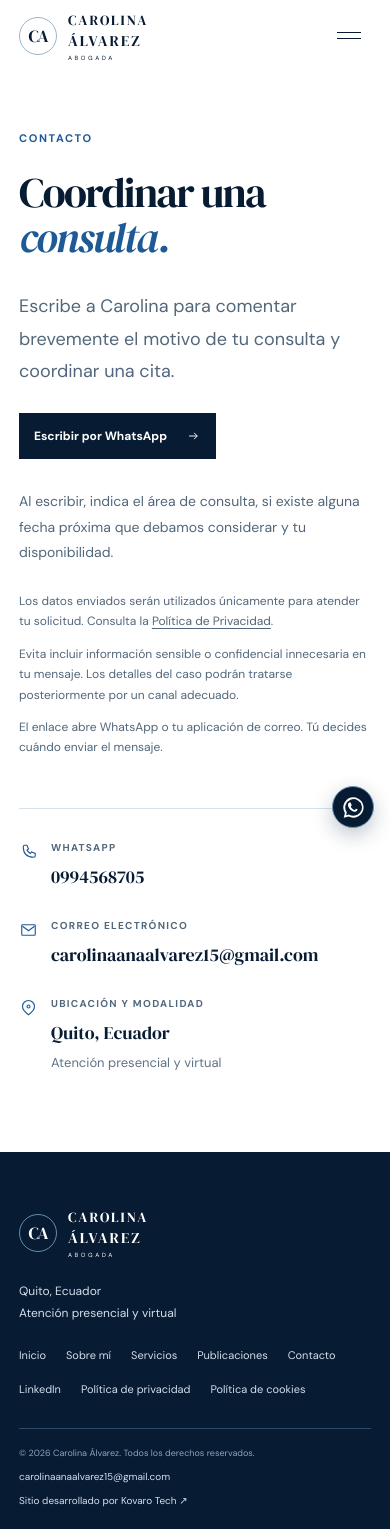
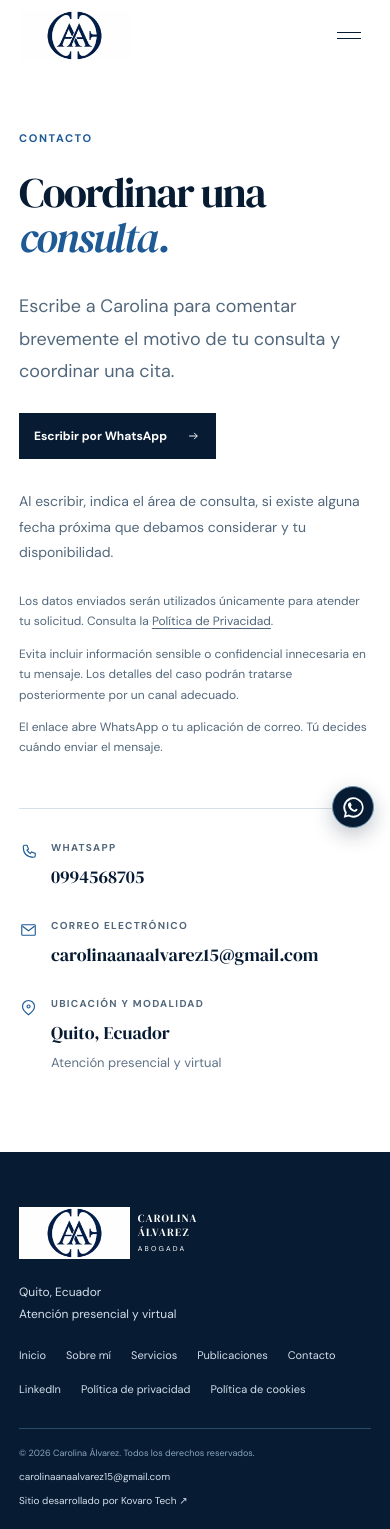
Before and after one commit to Kovaro-Tech/carolina-alvarez-web, a React (Vite) app: page /contacto in a window 390 px wide. Built offline with nearby package versions, Linux system fonts and the light colour scheme.

Commit message:
Update experience, refine about page and add first publication

```diff
--- a/scripts/prerender.mjs
+++ b/scripts/prerender.mjs
@@ -13,7 +13,7 @@ assert(template.includes('<!--page-head-->'), 'Missing metadata placeholder')
 for (const article of publications) {
   assert(/^[a-z0-9]+(?:-[a-z0-9]+)*$/.test(article.slug), 'Use a URL-safe article slug')
   assert(article.title && article.description && article.paragraphs?.length, 'Articles need approved content')
-  assert(/^\d{4}-\d{2}-\d{2}$/.test(article.datePublished) && Number.isFinite(Date.parse(article.datePublished)), 'Use the actual publication date')
+  if (article.datePublished) assert(/^\d{4}-\d{2}-\d{2}$/.test(article.datePublished) && Number.isFinite(Date.parse(article.datePublished)), 'Use the actual publication date')
 }
 assert.equal(new Set(publications.map((article) => article.slug)).size, publications.length, 'Duplicate article slug')
 await access(resolve(output, siteConfig.socialImage.path.slice(1)))
--- /dev/null
+++ b/src/components/Brand.css
@@ -0,0 +1,47 @@
+.logo {
+  display: inline-flex;
+  align-items: center;
+  gap: 10px;
+  flex-shrink: 0;
+  text-decoration: none;
+  color: var(--navy);
+}
+
+.logo-image {
+  display: block;
+  flex: none;
+  width: auto;
+  height: 64px;
+  object-fit: contain;
+}
+
+.logo-name {
+  display: grid;
+  gap: 2px;
+  text-transform: uppercase;
+  letter-spacing: 1.5px;
+}
+
+.logo-name b,
+.logo-name strong {
+  font: 400 12px/1.1 var(--serif);
+}
+
+.logo-name i {
+  margin-top: 4px;
+  font-size: 7px;
+  font-style: normal;
+  line-height: 1.2;
+  letter-spacing: 2.2px;
+}
+
+.footer-top .logo-image {
+  height: 52px;
+}
+
+@media (max-width: 760px) {
+  .logo { gap: 8px; }
+  .logo-image { height: 52px; }
+  .logo-name { letter-spacing: 1.2px; }
+  .logo-name b, .logo-name strong { font-size: 11px; }
+}
--- a/src/components/Brand.jsx
+++ b/src/components/Brand.jsx
@@ -1,2 +1,9 @@
 import { Link } from 'react-router-dom'
-export default function Brand() { return <Link className="logo" to="/" aria-label="Carolina Álvarez, ir al inicio"><span className="mark" aria-hidden="true">CA</span><span><b>Carolina</b><strong>Álvarez</strong><i>Abogada</i></span></Link> }
+import './Brand.css'
+
+export default function Brand({ showName = true }) {
+  return <Link className="logo" to="/" aria-label="Carolina Álvarez, ir al inicio">
+    <img className="logo-image" src="/images/logo.png" alt="" width="1600" height="752" />
+    {showName && <span className="logo-name"><b>Carolina</b><strong>Álvarez</strong><i>Abogada</i></span>}
+  </Link>
+}
--- a/src/components/Header.jsx
+++ b/src/components/Header.jsx
@@ -22,7 +22,7 @@ export default function Header() {
 
   return <header onKeyDown={(event) => { if (event.key === 'Escape' && open) { close(); event.currentTarget.querySelector('.menu-toggle').focus() } }} className={`header${solid ? ' header--solid' : ''}${overHero ? ' header--over-hero' : ''}`}>
     <div className="container nav">
-      <Brand />
+      <Brand showName={false} />
       <button type="button" className="menu-toggle" aria-label={open ? 'Cerrar menú' : 'Abrir menú'} aria-expanded={open} aria-controls="main-navigation" onClick={() => setMenu({ key, open: !open })}><span /><span /></button>
       <nav id="main-navigation" className={open ? 'nav-links is-open' : 'nav-links'} aria-label="Navegación principal" onKeyDown={(event) => { if (event.key === 'Escape') { close(); event.currentTarget.previousElementSibling.focus() } }}>
         <NavLink to="/" end onClick={close}>Inicio</NavLink>
--- a/src/data/publications.js
+++ b/src/data/publications.js
@@ -1,6 +1,52 @@
-// Add only approved, real articles. Dates must describe actual publication/revision.
-// { slug, title, description, datePublished: 'YYYY-MM-DD', dateModified?,
-//   image?: '/images/...', paragraphs: ['...'] }
-export const publications = []
+// Source: client-supplied PDF. No publication date is stated in the document.
+export const publications = [
+  {
+    "slug": "cooperacion-internacional-asistencia-judicial-lavado-activos-ecuador",
+    "title": "Cooperación internacional y asistencia judicial en casos de lavado de activos: retos prácticos para Ecuador",
+    "description": "La cooperación internacional y la asistencia judicial frente al lavado de activos: avances normativos y desafíos prácticos para Ecuador.",
+    "sourcePdf": "/articulos/ARTICULO-CAROLINA-ALVAREZ.pdf",
+    "paragraphs": [
+      "El lavado de activos es, por naturaleza, un delito transnacional. Su comisión implica el movimiento de capitales a través de diferentes jurisdicciones, con el propósito de ocultar el origen ilícito de los bienes y conferirles una apariencia de legalidad. Este carácter global convierte a la cooperación internacional y a la asistencia judicial en pilares fundamentales para su persecución efectiva. En el caso de Ecuador, los avances normativos e institucionales son innegables; sin embargo, los desafíos prácticos persisten y limitan la eficacia de los esfuerzos estatales."
+    ],
+    "sections": [
+      {
+        "title": "Marco normativo y cooperación internacional",
+        "paragraphs": [
+          "La Constitución de la República y el Código Orgánico Integral Penal reconocen el deber de cooperación entre Estados en la investigación y sanción de delitos transnacionales. Asimismo, Ecuador es parte de instrumentos internacionales relevantes, como la Convención de Viena de 1988, la Convención de Palermo del 2000 y la Convención de Mérida de 2003, que imponen a los Estados la obligación de brindar asistencia judicial recíproca en materia penal. En este marco, se han establecido mecanismos de intercambio de información, congelamiento de activos, extradición y ejecución de sentencias extranjeras."
+        ]
+      },
+      {
+        "title": "Diferencias entre los marcos legales",
+        "paragraphs": [
+          "No obstante, la efectividad de estas herramientas depende de factores prácticos que van más allá de la suscripción de tratados. Uno de los principales retos es la diferencia en los marcos legales internos, que retrasa o incluso impide la cooperación. Mientras en algunas jurisdicciones se reconoce expresamente a los criptoactivos como bienes susceptibles de lavado, en otras persisten vacíos legales que obstaculizan el rastreo y recuperación de activos. Esta disparidad normativa afecta la inmediatez que exige la persecución del delito."
+        ]
+      },
+      {
+        "title": "Burocracia y tiempos de respuesta",
+        "paragraphs": [
+          "Otro obstáculo se relaciona con la burocracia judicial y administrativa. Los pedidos de asistencia internacional suelen enfrentar procesos engorrosos que demoran meses, cuando las operaciones financieras ilícitas se ejecutan en cuestión de segundos. Esta brecha temporal favorece a las organizaciones criminales, que logran dispersar los capitales a múltiples jurisdicciones antes de que los Estados receptores puedan congelarlos o incautarlos."
+        ]
+      },
+      {
+        "title": "Especialización técnica",
+        "paragraphs": [
+          "La falta de especialización técnica es también un desafío. La investigación de operaciones de lavado requiere conocimientos avanzados en finanzas, blockchain, ingeniería contable y mecanismos societarios transnacionales. Si bien la Fiscalía ecuatoriana y la Unidad de Análisis Financiero y Económico (UAFE) han fortalecido sus capacidades, aún resulta insuficiente frente a la complejidad de las redes criminales globales. Sin una preparación técnica acorde, la cooperación internacional pierde efectividad, ya que los Estados no logran presentar pedidos claros, fundamentados y procesalmente viables."
+        ]
+      },
+      {
+        "title": "Voluntad política e independencia institucional",
+        "paragraphs": [
+          "Finalmente, un aspecto crucial es la voluntad política. El lavado de activos derivado de la corrupción pública o de actividades económicas de gran impacto involucra, en muchos casos, a actores con poder político y económico. La falta de independencia institucional puede debilitar los pedidos de cooperación, transformándolos en trámites formales sin resultados concretos."
+        ]
+      },
+      {
+        "title": "Conclusión",
+        "paragraphs": [
+          "En conclusión, la cooperación internacional y la asistencia judicial son condiciones sine qua non para enfrentar el lavado de activos. Ecuador ha mostrado avances normativos, pero enfrenta limitaciones prácticas que comprometen su eficacia. Superar estas barreras exige tres elementos: una armonización normativa con los estándares internacionales, una capacitación técnica constante de fiscales y jueces, y un compromiso político real de combatir la impunidad. Solo de esta manera será posible garantizar que las fronteras no se conviertan en refugio para el dinero ilícito ni en obstáculos para la justicia penal."
+        ]
+      }
+    ]
+  }
+]
 
 export const publicationPath = (article) => `/publicaciones/${article.slug}`
--- a/src/navigation/navigation.css
+++ b/src/navigation/navigation.css
@@ -20,11 +20,10 @@ main:focus { outline: none; }
   backdrop-filter: blur(12px);
   box-shadow: 0 4px 18px #071b3305;
 }
-.header .logo, .header .mark, .nav-links, .nav-links > a {
+.header .logo, .nav-links, .nav-links > a {
   transition: color 240ms ease, border-color 240ms ease, background-color 240ms ease, box-shadow 240ms ease;
 }
 .header--over-hero .logo, .header--over-hero .nav-links { color: #fff; }
-.header--over-hero .mark { border-color: #ffffff80; }
 .header--over-hero .nav-cta { color: #fff; background: #ffffff12; box-shadow: inset 0 0 0 1px #ffffff70; }
 .header--over-hero .nav-cta:hover { color: var(--navy); background: #fff; }
 .nav-links > a:not(.nav-cta)::after { background: currentColor; transform-origin: left; transition: transform 240ms var(--ease-out); }
@@ -81,7 +80,7 @@ main:focus { outline: none; }
 @media (prefers-reduced-motion: reduce) {
   html { scroll-behavior: auto; }
   .route-transition, .service-chapter__panel { animation: none; transition: none; }
-  .header, .header .logo, .header .mark, .nav-links, .nav-links > a,
+  .header, .header .logo, .nav-links, .nav-links > a,
   .nav-links > a::after, .menu-toggle span, .button, .floating-whatsapp,
   .text-link, .home-hero__link, .service-card, .service-card__shape,
   .contact-details a, .footer-top nav a, .footer-bottom a,
--- a/src/pages/About.jsx
+++ b/src/pages/About.jsx
@@ -19,7 +19,7 @@ export default function About() {
           <a className="text-link" href="#formacion">Explorar trayectoria <Icon name="arrow" /></a>
         </div>
         <figure className="about-open__figure">
-          <img src="/images/carolina_3.webp" alt="Carolina Álvarez, abogada, con traje blanco y los brazos cruzados" width="1074" height="1074" fetchPriority="high" />
+          <img src="/images/carolina_4.webp" alt="Carolina Álvarez sentada en un retrato de estudio" width="4160" height="6240" fetchPriority="high" />
           <figcaption>Carolina Álvarez <span>Abogada</span></figcaption>
         </figure>
       </div>
@@ -56,10 +56,6 @@ export default function About() {
     </section>
     <section className="about-defense">
       <div className="container about-defense__layout">
-        <figure className="about-defense__figure">
-          <img src="/images/carolina_4.webp" alt="Carolina Álvarez sentada en un retrato de estudio" width="4160" height="6240" loading="lazy" />
-          <figcaption>Trayectoria profesional / Carolina Álvarez</figcaption>
-        </figure>
         <div className="about-defense__copy">
           <p className="section-label">03 / Experiencia en defensa</p>
           <h2>Defensa de altos cargos públicos y <em>empresas.</em></h2>
@@ -68,9 +64,18 @@ export default function About() {
             <p>Ha participado en la defensa de altos cargos públicos en el Caso Apagón, como parte de su experiencia en el ejercicio de la defensa penal.</p>
           </div>
           <div className="defense-companies">
-            <h3>Empresas nacionales e internacionales</h3>
-            <p>Su experiencia profesional incluye también la intervención en la defensa de empresas como:</p>
-            <ul><li>Novacero</li><li>LALIGA <span>España</span></li><li>DirecTV</li><li>Saludsa</li></ul>
+            <h3>Sectores y organizaciones</h3>
+            <p>Su experiencia profesional comprende la representación y defensa de clientes pertenecientes a los siguientes sectores y tipos de organización:</p>
+            <ul>
+              <li>Empresas multinacionales e internacionales</li>
+              <li>Compañías aseguradoras y de salud</li>
+              <li>Medios de comunicación y entretenimiento</li>
+              <li>Empresas de telecomunicaciones y tecnología</li>
+              <li>Organizaciones deportivas</li>
+              <li>Empresas inmobiliarias y de servicios</li>
+              <li>Empresas comerciales e industriales</li>
+              <li>Empresas de producción y servicios especializados</li>
+            </ul>
           </div>
           <Link className="text-link" to="/contacto">Coordinar una consulta <Icon name="arrow" /></Link>
         </div>
--- a/src/pages/Publication.jsx
+++ b/src/pages/Publication.jsx
@@ -1,4 +1,4 @@
-import { useParams } from 'react-router-dom'
+import { Link, useParams } from 'react-router-dom'
 import { publications } from '../data/publications'
 import NotFound from './NotFound'
 
@@ -6,10 +6,22 @@ export default function Publication() {
   const { slug } = useParams()
   const article = publications.find((item) => item.slug === slug)
   if (!article) return <NotFound />
-  return <article className="legal-page container">
-    <p className="section-label">Publicaciones / Carolina Álvarez</p>
-    <h1>{article.title}</h1>
-    <p>{article.description}</p>
-    {article.paragraphs.map((paragraph, index) => <p key={index}>{paragraph}</p>)}
+  return <article className="legal-page publication-detail container">
+    <Link className="text-link publication-back" to="/publicaciones">Volver a publicaciones</Link>
+    <header className="publication-heading">
+      <p className="section-label">Publicaciones / Carolina Álvarez</p>
+      <h1>{article.title}</h1>
+      {article.datePublished && <time className="publication-date" dateTime={article.datePublished}>{new Date(`${article.datePublished}T12:00:00Z`).toLocaleDateString('es-EC', { day: 'numeric', month: 'long', year: 'numeric', timeZone: 'UTC' })}</time>}
+      <p className="publication-summary">{article.description}</p>
+    </header>
+    <div className="publication-body">
+      {article.paragraphs.map((paragraph, index) => <p key={index}>{paragraph}</p>)}
+      {article.sections?.map((section, index) => <section key={index}>
+        <h2>{section.title}</h2>
+        {section.paragraphs.map((paragraph, paragraphIndex) => <p key={paragraphIndex}>{paragraph}</p>)}
+      </section>)}
+    </div>
+    {article.sourcePdf && <p><a href={article.sourcePdf} target="_blank" rel="noopener noreferrer">Consultar el artículo original (PDF)</a></p>}
+    <Link className="text-link publication-back" to="/publicaciones">Ver todas las publicaciones</Link>
   </article>
 }
--- a/src/pages/Publications.jsx
+++ b/src/pages/Publications.jsx
@@ -7,8 +7,15 @@ export default function Publications() {
     <div className="container">
       <p className="section-label">Carolina Álvarez / Análisis jurídico</p>
       <h1>Publicaciones<span>.</span></h1>
-      <p className="publications-page__intro">Este espacio estará dedicado a artículos, análisis y publicaciones jurídicas.</p>
-      {publications.length ? <ul>{publications.map((article) => <li key={article.slug}><Link to={publicationPath(article)}>{article.title}</Link><p>{article.description}</p></li>)}</ul> : <div className="publications-pending">
+      <p className="publications-page__intro">{publications.length ? 'Artículos, análisis y publicaciones jurídicas.' : 'Este espacio estará dedicado a artículos, análisis y publicaciones jurídicas.'}</p>
+      {publications.length ? <ul className="publications-list">{publications.map((article) => <li key={article.slug}>
+        <article>
+          {article.datePublished && <time className="publication-date" dateTime={article.datePublished}>{new Date(`${article.datePublished}T12:00:00Z`).toLocaleDateString('es-EC', { day: 'numeric', month: 'long', year: 'numeric', timeZone: 'UTC' })}</time>}
+          <h2><Link to={publicationPath(article)}>{article.title}</Link></h2>
+          <p>{article.description}</p>
+          <Link className="text-link" to={publicationPath(article)} aria-label={`Leer artículo: ${article.title}`}>Leer artículo <Icon name="arrow" /></Link>
+        </article>
+      </li>)}</ul> : <div className="publications-pending">
         <span className="publications-pending__rule" aria-hidden="true" />
         <div><h2>Próximamente</h2><p>Las nuevas publicaciones estarán disponibles aquí.</p></div>
       </div>}
--- a/src/photo-layout.css
+++ b/src/photo-layout.css
@@ -24,7 +24,7 @@
 .final-cta p:not(.section-label) { color: #52677b; font-size: 14px; margin: 20px 0 0; }
 .final-cta .button { flex-shrink: 0; }
 
-/* Two original portraits, with distinct roles and natural proportions. */
+/* A single original portrait, displayed in its natural proportions. */
 .about-open { padding: 72px 0 64px; background: var(--paper); }
 .about-open__layout { display: grid; grid-template-columns: 1fr 1fr; gap: 90px; align-items: center; }
 .about-open__copy h1 { margin: 0; color: var(--navy); font: clamp(56px, 6vw, 86px)/1.04 var(--serif); letter-spacing: -2.7px; }
@@ -32,7 +32,7 @@
 .about-open__copy p:not(.section-label) { color: #526477; font-size: 16px; line-height: 1.85; margin: 24px 0; }
 .about-open__copy p.about-open__intro { color: var(--navy); font: 25px/1.5 var(--serif); }
 .about-open__copy .text-link { margin-top: 10px; }
-.about-open__figure { margin: 0; }
+.about-open__figure { margin: 0; width: 100%; max-width: 380px; justify-self: end; }
 .about-open__figure img { display: block; width: 100%; height: auto; }
 .about-open__figure figcaption { display: flex; justify-content: space-between; margin-top: 16px; color: #526477; font-size: 11px; }
 .about-open__figure figcaption span { text-transform: uppercase; letter-spacing: 1.5px; font-size: 9px; }
@@ -57,16 +57,12 @@
 .institutional-areas li { display: grid; grid-template-columns: 24px 1fr; gap: 20px; padding: 28px 0; border-bottom: 1px solid #ffffff30; }
 .institutional-areas li > span { padding-top: 4px; font-size: 11px; color: #abc9df; }
 .institutional-areas h3 { margin: 0; color: #fff; font: 24px/1.4 var(--serif); }
-.about-defense__layout { display: grid; grid-template-columns: .85fr 1.15fr; gap: 90px; align-items: center; }
-.about-defense__figure { max-width: 420px; margin: 0; }
-.about-defense__figure img { display: block; width: 100%; height: auto; }
-.about-defense__figure figcaption { margin-top: 17px; font-size: 10px; color: #607388; letter-spacing: .6px; }
+.about-defense__layout { max-width: 900px; }
 .defense-case { margin-top: 34px; }
 .defense-case h3, .defense-companies h3 { margin: 0 0 12px; color: var(--navy); font: 24px/1.3 var(--serif); }
 .defense-companies { border-top: 1px solid var(--line); margin: 28px 0 30px; padding-top: 26px; }
 .defense-companies ul { display: grid; grid-template-columns: 1fr 1fr; gap: 0 28px; margin: 24px 0 0; padding: 0; list-style: none; }
-.defense-companies li { padding: 17px 0; border-bottom: 1px solid var(--line); color: var(--navy); font-size: 19px; font-weight: 500; }
-.defense-companies li span { font-size: 11px; color: #607388; font-weight: 400; margin-left: 6px; }
+.defense-companies li { padding: 17px 0; border-bottom: 1px solid var(--line); color: var(--navy); font-size: 17px; line-height: 1.6; font-weight: 500; }
 
 @media (max-width: 1000px) {
   .home-hero { min-height: calc(620px + var(--navigation-header-height)); }
@@ -93,10 +89,10 @@
   .about-open__copy h1 { font-size: clamp(54px, 11vw, 70px); }
   .about-open__copy p.about-open__intro { font-size: 23px; }
   .about-open__copy p:not(.section-label) { margin: 22px 0; }
-  .about-open__figure { max-width: 480px; }
+  .about-open__figure { max-width: 340px; justify-self: center; }
   .about-education h2, .about-institutional h2, .about-defense h2 { font-size: 38px; letter-spacing: -1.2px; }
   .qualification-group li { font-size: 25px; }
   .institutional-areas h3 { font-size: 22px; }
-  .about-defense__figure { width: 78%; max-width: 340px; }
+  .defense-companies ul { grid-template-columns: 1fr; }
   .about-defense__copy { min-width: 0; }
 }
--- a/src/site.css
+++ b/src/site.css
@@ -132,6 +132,18 @@
 .publications-pending__rule { width: 48px; height: 64px; flex: none; border: 1px solid #a8bdcd; background: repeating-linear-gradient(0deg, transparent 0 11px, #d7e1e9 11px 12px); }
 .publications-pending h2 { font-size: 31px; letter-spacing: -.7px; }
 .publications-pending p { color: #607388; font-size: 14px; line-height: 1.7; margin: 12px 0 0; }
+.publications-list { max-width: 850px; margin: 0 0 48px; padding: 0; list-style: none; border-top: 1px solid var(--line); }
+.publications-list li { padding: 32px 0; border-bottom: 1px solid var(--line); }
+.publications-list h2 { margin: 12px 0 16px; font: clamp(27px, 3.2vw, 38px)/1.2 var(--serif); letter-spacing: -.6px; overflow-wrap: anywhere; }
+.publications-list h2 a { text-decoration: none; }
+.publications-list h2 a:hover { text-decoration: underline; text-underline-offset: 5px; }
+.publications-list p { max-width: 65ch; margin: 0 0 22px; color: #52677b; font-size: 16px; line-height: 1.8; }
+.publication-date { display: block; color: #607388; font-size: 12px; line-height: 1.6; }
+.publication-detail .publication-back { margin: 0 0 32px; }
+.publication-heading { padding-bottom: 20px; border-bottom: 1px solid var(--line); }
+.publication-detail .publication-summary { font-size: 19px; line-height: 1.75; }
+.publication-body { max-width: 68ch; margin: 32px 0 48px; overflow-wrap: anywhere; }
+.publication-detail .publication-body p { font-size: 17px; line-height: 1.9; }
 .contact-page__layout { display: grid; grid-template-columns: 1.1fr 1fr; gap: 110px; margin-top: 48px; }
 .contact-page__intro > p { max-width: 450px; margin: 0 0 26px; color: #52677b; line-height: 1.8; font-size: 18px; }
 .contact-page__intro .contact-page__note { font-size: 14px; margin-top: 30px; max-width: 410px; }
```
Also changed, not shown: public/images/logo.png (added), src/App.css, 1 other file (tests, documents, lock files or other folders).
